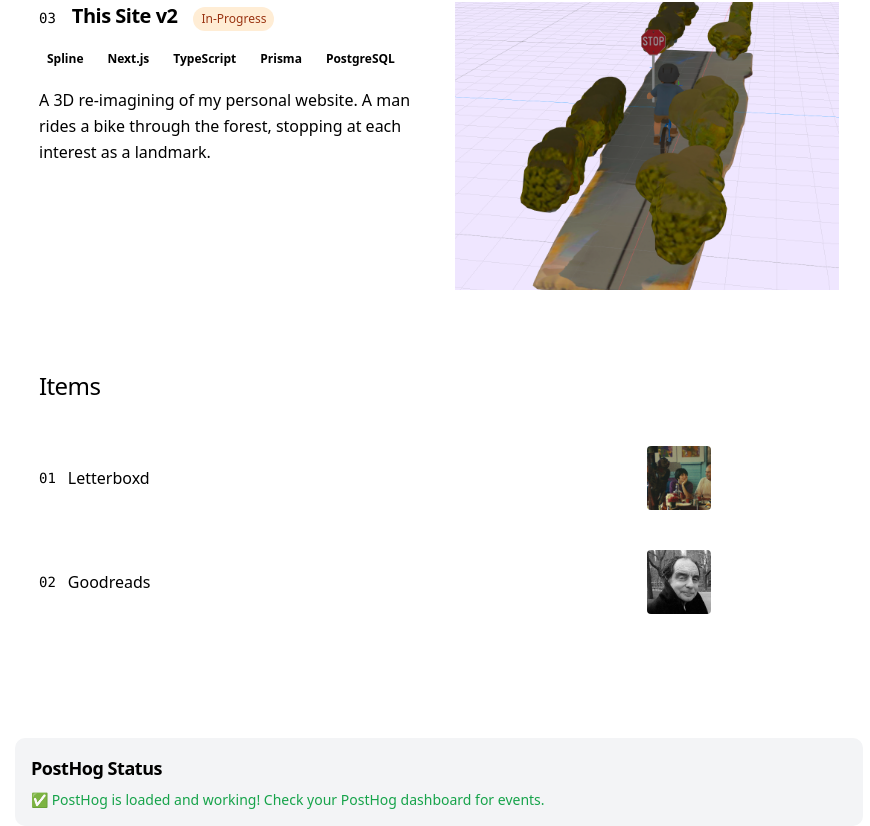
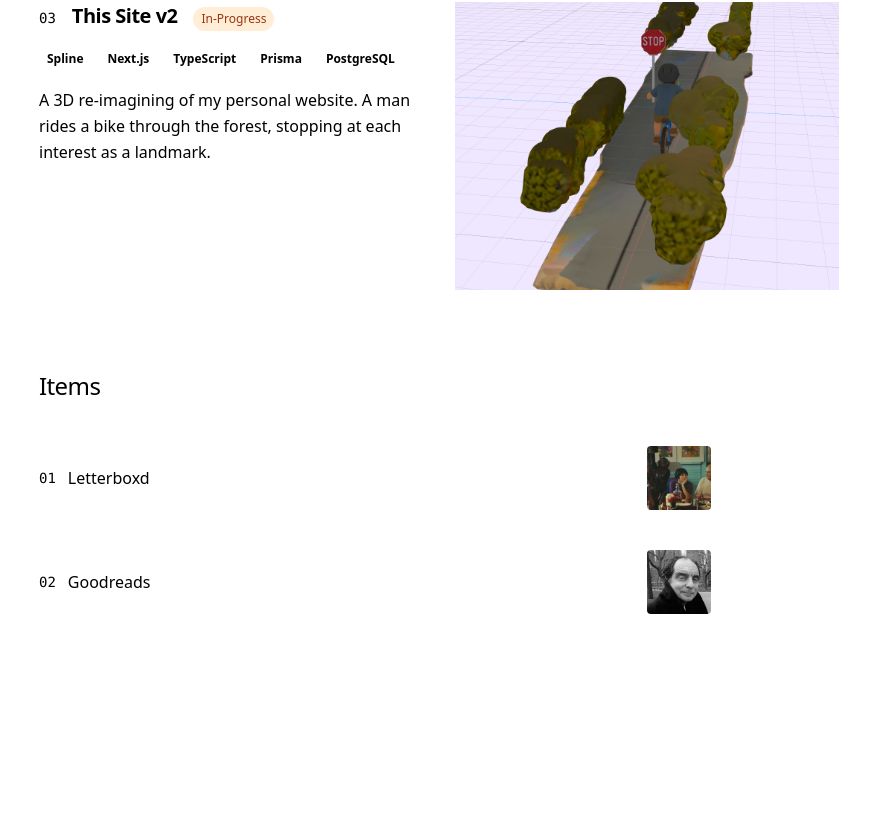
Before and after one commit to jackly1/personal_site, a Next.js app in the folder interim-site/: page / in a window 1280 px wide. Shown: the part 2181-3007 px from the top of the page, without its empty margins (201-1071 px from the left). After the commit the page ends 2887 px from the top, so only its background shows below. Built offline with nearby package versions, Linux system fonts and the light colour scheme; no server answers.

Commit message:
remove banner

```diff
--- a/interim-site/app/page.tsx
+++ b/interim-site/app/page.tsx
@@ -3,7 +3,6 @@
 import About from "@/components/About";
 import Items from "@/components/Items";
 import Projects from "@/components/Projects";
-import { PostHogTest } from "@/components/PostHogTest";
 import type { PersonalInfo, Project, PersonalItem } from "@/lib/types";
 
 const personalInfo: PersonalInfo = {
@@ -72,12 +71,6 @@
         <About personalInfo={personalInfo} />
         <Projects projects={projects} />
         <Items personalItems={personalItems} />
-
-        {/* PostHog Test - Remove after verification */}
-        <div className="mt-8 p-4 bg-gray-100 rounded-lg">
-          <h3 className="text-lg font-semibold mb-2">PostHog Status</h3>
-          <PostHogTest />
-        </div>
       </main>
     </div>
   );
```
Also changed, not shown: interim-site/next.config.js (line endings or trailing spaces).
